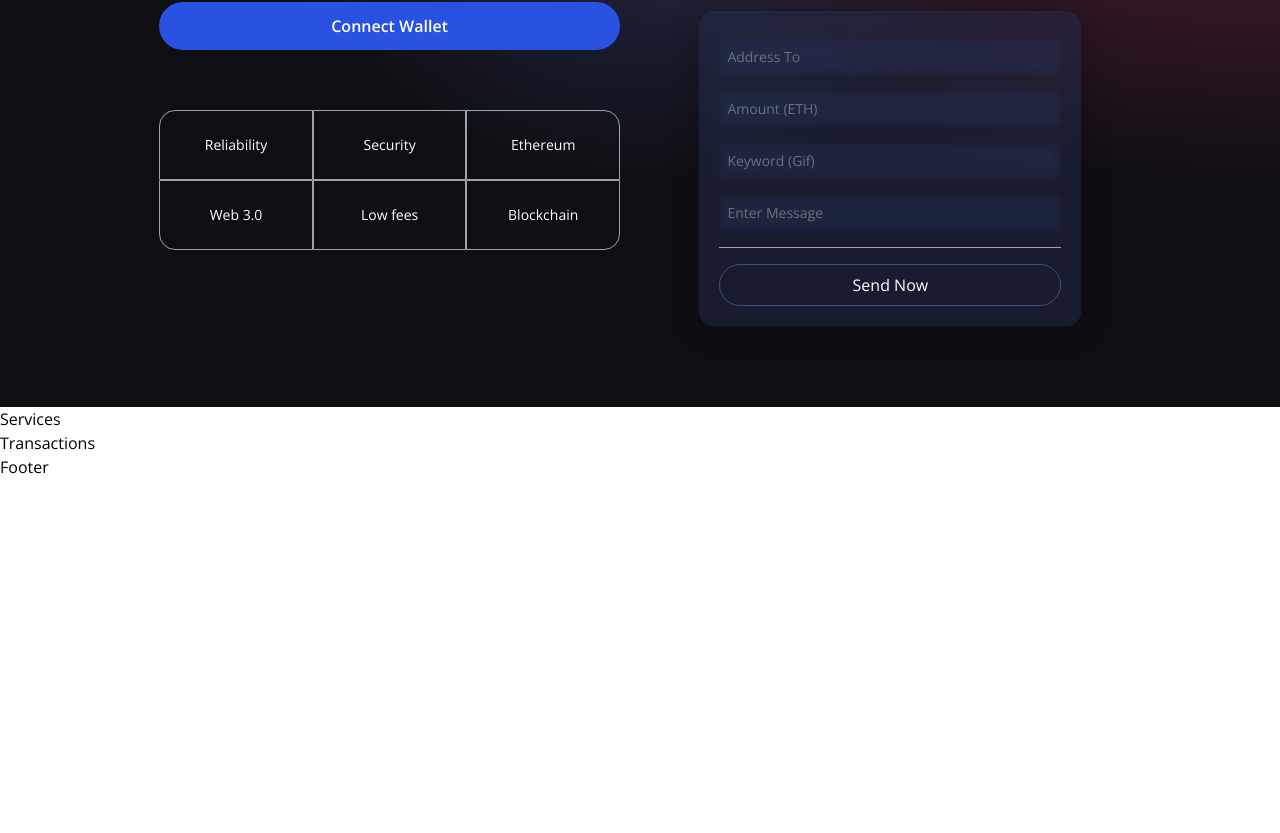
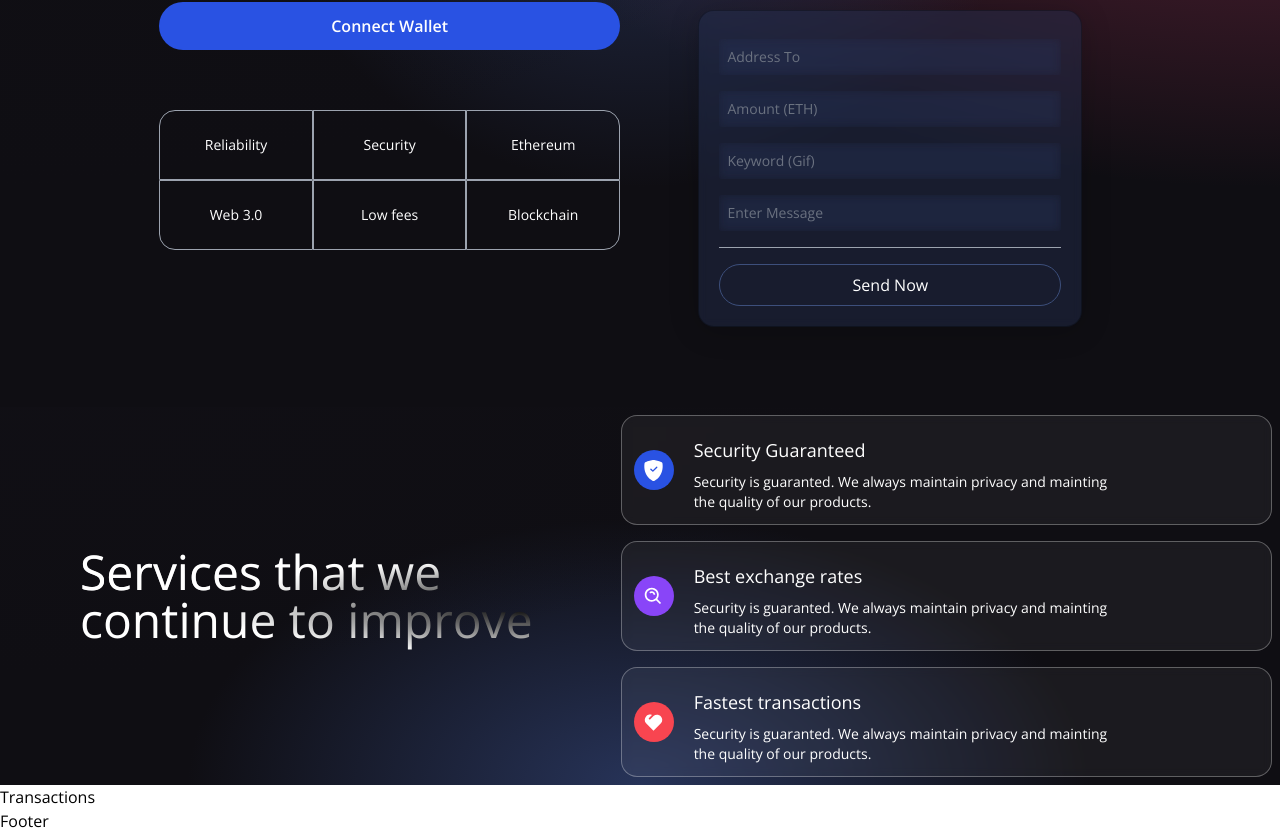
Before and after one commit to PaPa31/web3.0, a React (Vite) app in the folder client/: page / in a window 1280 px wide. Shown: the part 342-1175 px from the top of the page. Before the commit the page ends 821 px from the top, so only its background shows below. Built offline with nearby package versions, Linux system fonts and the light colour scheme.

Commit message:
add Services component

```diff
--- a/client/src/components/Services.jsx
+++ b/client/src/components/Services.jsx
@@ -1,7 +1,56 @@
 import React from "react";
+import { BiSearchAlt } from "react-icons/bi";
+import { BsShieldFillCheck } from "react-icons/bs";
+import { RiHeart2Fill } from "react-icons/ri";
+
+const ServiceCard = ({ color, title, icon, subtitle }) => (
+  <div className="flex flex-row justify-start items-center white-glassmorphism p-3 m-2 cursor-pointer hover:shadow-xl">
+    <div
+      className={`w-10 h-10 rounded-full flex justify-center items-center ${color}`}
+    >
+      {icon}
+    </div>
+    <div className="ml-5 flex flex-col flex-1">
+      <h1 className="mt-2 text-white text-lg">{title}</h1>
+      <p className="mt-2 text-white text-sm md:w-9/12">{subtitle}</p>
+    </div>
+  </div>
+);
 
 const Services = () => {
-  return <h1>Services</h1>;
+  return (
+    <div className="flex flex-col mf:flex-row w-full justify-center items-center gradient-bg-services">
+      <div className="flex mf:flex-row flex-col items-center justify-between md:p-20 py-12 px-4">
+        <div className="flex-1 flex flex-col justify-start items-start ">
+          <h1 className="text-white text-3xl sm:text-5xl py-2 text-gradient">
+            Services that we
+            <br />
+            continue to improve
+          </h1>
+        </div>
+      </div>
+      <div className="flex-1 flex flex-col justify-start items-center ">
+        <ServiceCard
+          color="bg-[#2952E3]"
+          title="Security Guaranteed"
+          icon={<BsShieldFillCheck fontSize={21} className="text-white" />}
+          subtitle="Security is guaranted. We always maintain privacy and mainting the quality of our products."
+        />
+        <ServiceCard
+          color="bg-[#8945F8]"
+          title="Best exchange rates"
+          icon={<BiSearchAlt fontSize={21} className="text-white" />}
+          subtitle="Security is guaranted. We always maintain privacy and mainting the quality of our products."
+        />
+        <ServiceCard
+          color="bg-[#F84550]"
+          title="Fastest transactions"
+          icon={<RiHeart2Fill fontSize={21} className="text-white" />}
+          subtitle="Security is guaranted. We always maintain privacy and mainting the quality of our products."
+        />
+      </div>
+    </div>
+  );
 };
 
 export default Services;
```
